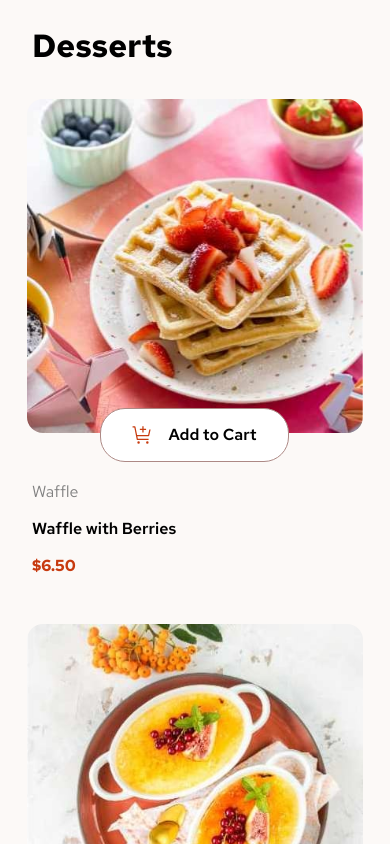
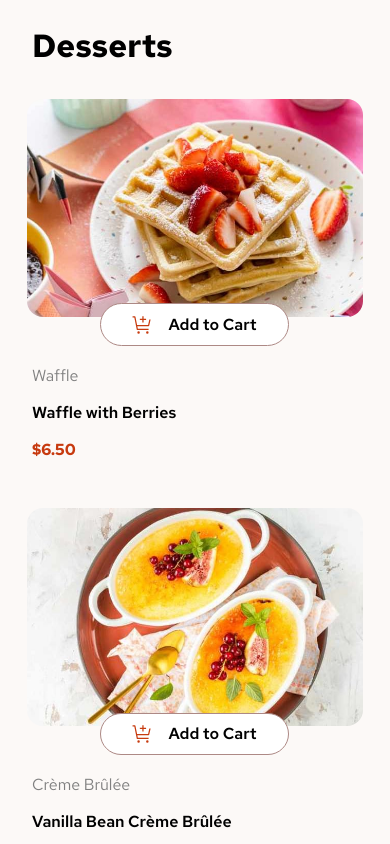
Before and after one commit to Daniel-san8/Ecommerce, a React (Vite) app: page / in a window 390 px wide. Shown: the top 844 px of the page. Built offline with nearby package versions, Linux system fonts and the light colour scheme.

Commit message:
feat: mudança no responsivo das imagens

```diff
--- a/src/components/Produtos/Produtos.jsx
+++ b/src/components/Produtos/Produtos.jsx
@@ -22,7 +22,7 @@ const Produtos = () => {
           <StyledDivImg key={category}>
             <StyledImg
               src={
-                larguraUsuario <= 375
+                larguraUsuario <= 420
                   ? image.mobile
                   : larguraUsuario <= 768
                   ? image.tablet
```
